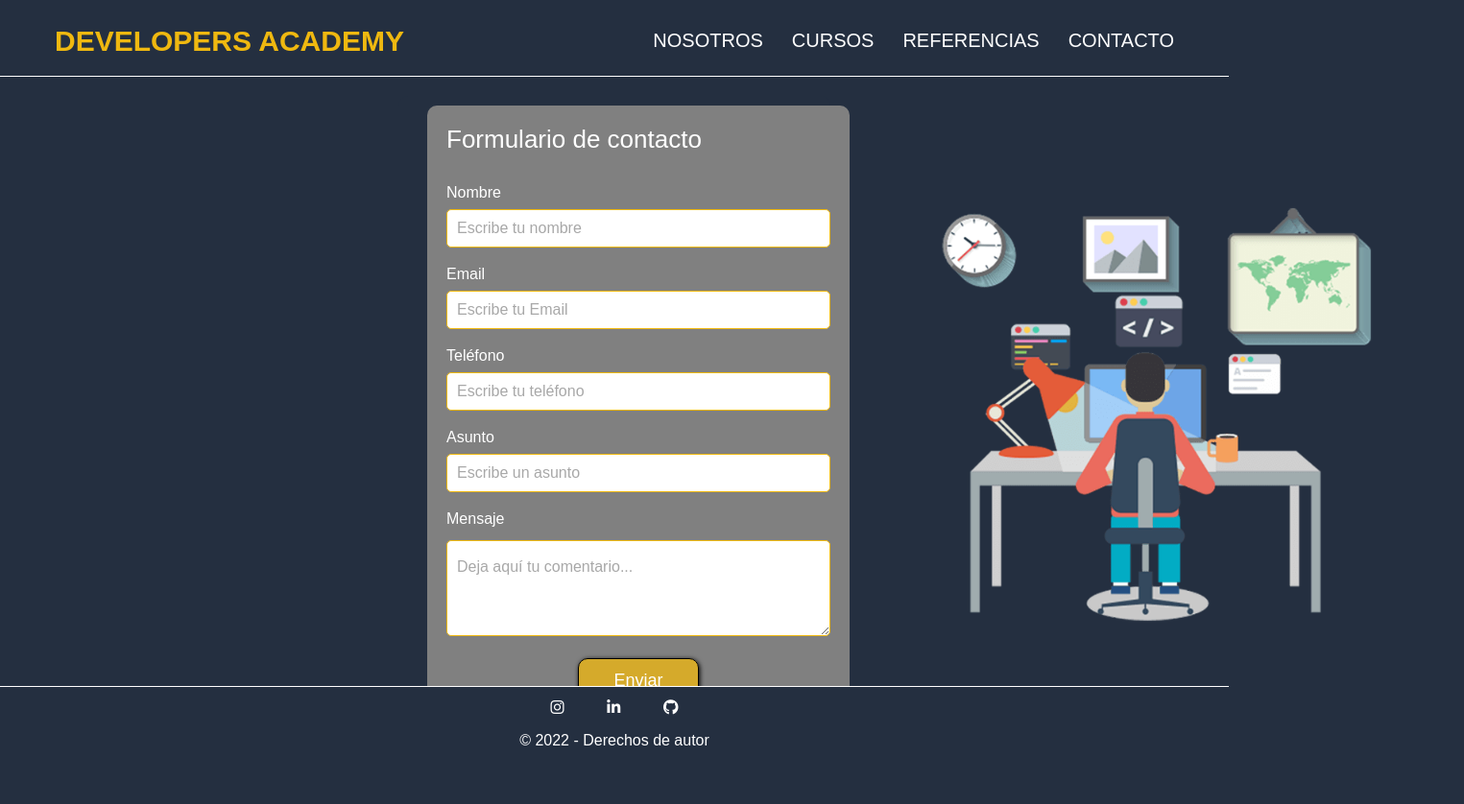
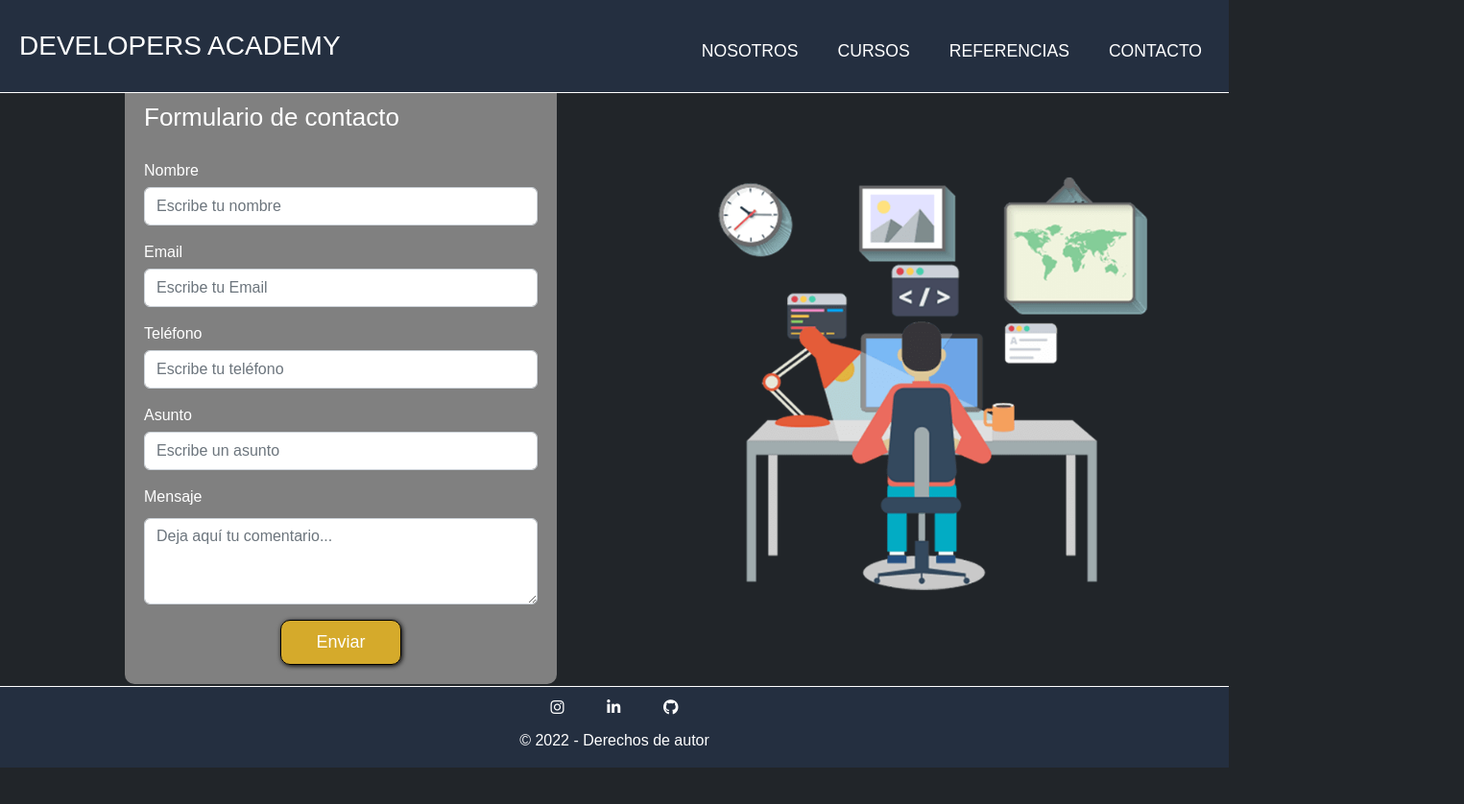
Before and after one commit to Ivaldum/Proyecto-Coder, a plain HTML site: page pages/contact.html in a window 1280 px wide. Shown: the whole page at 96% size, 1525 px wide, since content can reach past the window. After the commit the page ends 800 px from the top, so only its background shows below. Drawn offline with nearby package versions, Linux system fonts and the light colour scheme; files whose address does not match are found by name.

Commit message:
fix responsive in some pages (#2)

```diff
--- a/css/style.css
+++ b/css/style.css
@@ -5,6 +5,10 @@
     --text-color:white;
     --text-color-inverse:black;
     --nav-container-background:#242F40;
+}
+
+body, html {
+    min-height: 100vh;
 }
 
 /*Generales*/
@@ -15,9 +19,9 @@
 }
 
 body{
+    padding-top: 85px;
     font-family: sans-serif;
-    background-color: var(--nav-container-background);
-    padding: 80px 0;
+    background-color: white;
     color: var(--text-color)
 }
 
@@ -31,72 +35,63 @@ a{
 }
 
 
-/*Barra de nav-containeregacion*/
-.header-container{
-    height: 80px;
-    position: fixed;
+
+/*Header*/
+.contenedor-header {
+    max-width: 1400px;
     width: 100%;
-    top: 0;
-    left: 0;
+    margin: auto;
+}
+
+.color-fondo{
     background-color: var(--nav-container-background);
     border-bottom: 1px solid white;
 }
 
-.nav-container{
-    display: flex;
-    justify-content: space-between;
-    padding: 10px;
-    max-width: 95%;
-    margin: 0 auto;
+header {
+    position: fixed;
+    top: 0;
+    z-index: 100;
+    font-weight: 500;
+    font-size: 1.1rem;
+    min-height: 90px;
+    width: 100%;
 }
 
-.logo-menu{
-    font-size: 20px;
-    font-weight: bold;
-    padding: 0 15px;
-    line-height: 70px;
-    color: var(--primary-color);
+.container-fluid{
+    padding: .4em 0;
 }
 
-.logo-menu:hover{
-    filter: brightness(140%);
-    transition: filter .3s;
-    color: var(--primary-color);
+header .navbar {
+    padding: 0px 20px 0px 20px;
 }
 
-.nav-container-menu{
-    display: flex;
-    list-style: none;
-    margin: 0;
-    padding: 0;
+header .navbar .navbar-nav {
+    gap: 25px;
+    margin-bottom: 15px;
+    margin-top: 25px;
 }
 
-.nav-container-menu li{
-    padding: 0 15px;
+header .navbar .navbar-nav .nav-link {
+    color: white;
 }
 
-.nav-container-menu a{
-    color: var(--text-color);
-    font-size: 18px;
-    font-weight: 500;
-    line-height: 70px;
-    text-transform: uppercase;
+header .navbar .navbar-nav .nav-link:hover {
+    color: var(--primary-color);
+    transition: 0.7s;
 }
 
-.nav-container-menu a:hover{
-    border-bottom: 3px solid var(--primary-color);
+header .navbar .navbar-toggler {
+    border-color: transparent;
 }
 
-.open-menu,
-.close-menu{
-    display: none;
+header .navbar .navbar-toggler:checked {
+    border-color: var(--primary-color);
 }
 
-.open-menu,
-.close-menu {
-    filter: contrast(0);
+header .navbar .navbar-toggler:focus {
+    box-shadow: 0 0 0 0.0rem;
 }
-
 
 /* Main section*/
 .main-container{
@@ -104,7 +99,7 @@ a{
     justify-content: center;
     text-align: center;
     align-items: center;
-    min-height: 83vh;
+    min-height: 88vh;
     color: white;
     background-image: linear-gradient(
         0deg,
@@ -287,13 +282,16 @@ a{
 }
 
 /*Formulario de contacto*/
-.contact-form{
-    width: 300px;
-    height: auto;
-    margin: 20px auto;
+.contact-container {
+    min-height: 100vh;
+    justify-content: center;
+    align-items: center;
+}
+
+.formulario{
+    background-color: grey;
+    padding: 20px;
     border-radius: 10px;
-    padding: 10px 30px;
-    background-color: grey;
 }
 
 input{
@@ -371,12 +369,19 @@ label{
 }
 
 /*REFERENCES*/
-
+@media screen and (max-width:768px){
+    .img-size {
+        width: 15em;
+        height: 15em;
+        margin-top: 1em;
+    }
+}
 
 /*RESPONSIVE @Media*/
 @media screen and (min-width:600px){
     /*Cursos*/
     .container-courses{
+        padding-bottom: 7em;
         grid-template-columns: 1fr 1fr;
         grid-template-rows: 80px auto auto auto;
         grid-template-areas:
@@ -385,23 +390,6 @@ label{
         "card3 card4"
         "card5 card6"
         ;
-    }
-
-    /*Formulario de contacto*/
-    .contact-form{
-        width: 450px;
-        height: 800px;
-        align-items: center;
-    }
-
-    input{
-        width: 390px;
-        height: 60px;
-    }
-
-    textarea{
-        width: 390px;
-        height: 120px;
     }
 
     .formulario h2{
@@ -449,13 +437,8 @@ label{
     }
 
     /*Formulario de contacto*/
-    .contact-form{
-        display: flex;
-        justify-content: space-around;
-        height: auto;
-        background-color: var(--nav-container-background);
-    }
 
+/*
     .formulario{
         background-color: grey;
         padding: 20px;
@@ -471,7 +454,7 @@ label{
         width: 300px;
         height: 90px;
     }
-
+*/
     .formulario h2{
         font-size: 24px;
     }
@@ -550,29 +533,10 @@ label{
     }
 
     /*Formulario de contacto*/
-    .contact-form{
-        display: flex;
-        justify-content: space-around;
-        height: auto;
-        background-color: var(--nav-container-background);
+
+    .formulario {
+        max-width: 450px;
     }
-
-    .formulario{
-        background-color: grey;
-        padding: 20px;
-        border-radius: 10px;
-    }
-
-    input{
-        width: 400px;
-        height: 40px;
-    }
-
-    textarea{
-        width: 400px;
-        height: 100px;
-    }
-
     .formulario h2{
         font-size: 26px;
 
--- a/pages/contact.html
+++ b/pages/contact.html
@@ -12,63 +12,70 @@
     <script src="https://kit.fontawesome.com/41213b34c6.js" crossorigin="anonymous"></script>
 
 </head>
-<body>
-    <header class="header-container">
-        <nav-container class="nav-container">
-            <a href="../index.html" class="logo-menu">DEVELOPERS ACADEMY</a>
-            <button class="open-menu" aria-label="Abrir menu">
-                <img src="../img/bars.svg" alt="Abrir menu">
+<body style="padding-top: 0px" class="bg-dark">
+    <header class="color-fondo">
+        <div class="contenedor-header">
+            <nav class="navbar navbar-expand-lg navbar-dark">
+                <div class="container-fluid">
+                    <a class="navbar-brand fs-3" href="../index.html"> DEVELOPERS ACADEMY </a>
+                    <button class="navbar-toggler collapsed" type="button" data-bs-toggle="collapse" data-bs-target="#navbarNav" aria-controls="navbarNav" aria-expanded="false" aria-label="Toggle navigation">
+                        <span><i class="fa fa-bars fs-1"></i></span>
                     </button>
-            <ul class="nav-container-menu">
-                <button class="close-menu" aria-label="cerrar menu">
-                    <img src="../img/cross-15.svg" alt="cerrar menu">
-                </button>
-                <li>
-                    <a href="aboutUs.html">Nosotros</a>
+                    <div class="navbar-collapse justify-content-end collapse" id="navbarNav">
+                    <ul class="navbar-nav">
+                        <li class="nav-item">
+                            <a class="nav-link" href="aboutUs.html">NOSOTROS</a>
                         </li>
-                <li>
-                    <a href="curses.html">Cursos</a>
+                        <li class="nav-item">
+                            <a class="nav-link" href="curses.html">CURSOS</a>
                         </li>
-                <li>
-                    <a href="references.html">Referencias</a>
+                        <li class="nav-item">
+                            <a class="nav-link" href="references.html">REFERENCIAS</a>
                         </li>
-                <li>
-                    <a href="#">Contacto</a>
+                        <li class="nav-item">
+                            <a class="nav-link" href="contact.html">CONTACTO</a>
                         </li>
                     </ul>
-        </nav-container>
+                    </div>
+                </div>
+            </nav>
+        </div>
     </header>
-    <div class="contact-form">
-        <div class="formulario">
+    <div class="row m-0 contact-container">
+        <div class="col-lg-6 col-12">
+            <div class="formulario ms-xl-auto ms-5 m-5">
                 <h2>Formulario de contacto</h2>
                 <form method="get">
                     <p>
                         <label for="nombre" class="colocar_nombre">Nombre</label>
-                    <input type="text" name="introducir_nombre" id="nombre" required="obligatorio" placeholder="Escribe tu nombre">
+                        <input class="form-control" type="text" name="introducir_nombre" id="nombre" required="obligatorio" placeholder="Escribe tu nombre">
                     </p>
                     <p>
                         <label for="email" class="colocar_email">Email</label>
-                    <input type="email" name="introducir_email" id="email" required="obligatorio" placeholder="Escribe tu Email">
+                        <input  class="form-control" type="email" name="introducir_email" id="email" required="obligatorio" placeholder="Escribe tu Email">
                     </p>
                     <p>
                         <label for="telefone" class="colocar_telefono">Teléfono</label>
-                    <input type="tel" name="introducir_telefono" id="telefono" placeholder="Escribe tu teléfono">
+                        <input  class="form-control" type="tel" name="introducir_telefono" id="telefono" placeholder="Escribe tu teléfono">
                     </p>
                     <p>
                         <label for="asunto" class="colocar_asunto">Asunto</label>
-                    <input type="text" name="introducir_asunto" id="assunto" required="obligatorio" placeholder="Escribe un asunto">
+                        <input  class="form-control" type="text" name="introducir_asunto" id="assunto" required="obligatorio" placeholder="Escribe un asunto">
                     </p>
                     <p>
                     <label for="mensaje" class="colocar_mensaje">Mensaje</label>
-                <textarea name="introducir_mensaje" class="texto_mensaje" id="mensaje" required="obligatorio" placeholder="Deja aquí tu comentario..."></textarea>
+                    <textarea  class="form-control" name="introducir_mensaje" class="texto_mensaje" id="mensaje" required="obligatorio" placeholder="Deja aquí tu comentario..."></textarea>
                     </p>
                     <div class="d-flex justify-content-center">
                         <button type="submit" name="enviar_formulario" id="enviar" class="button-form">Enviar</button>
                     </div>
                 </form>
             </div>
+        </div>
+        <div class="col-lg-6 d-none d-lg-block">
             <div class="container-img-form">
                 <img class="img-form" src="../img/header-img.png" alt="">
+            </div>
         </div>
     </div>
 
```
Also changed, not shown: index.html (+21 -18 lines), pages/aboutUs.html (+22 -19 lines), pages/curses.html (+22 -19 lines), pages/references.html (+34 -32 lines). Lines whose indentation alone changed are shown as unchanged.
